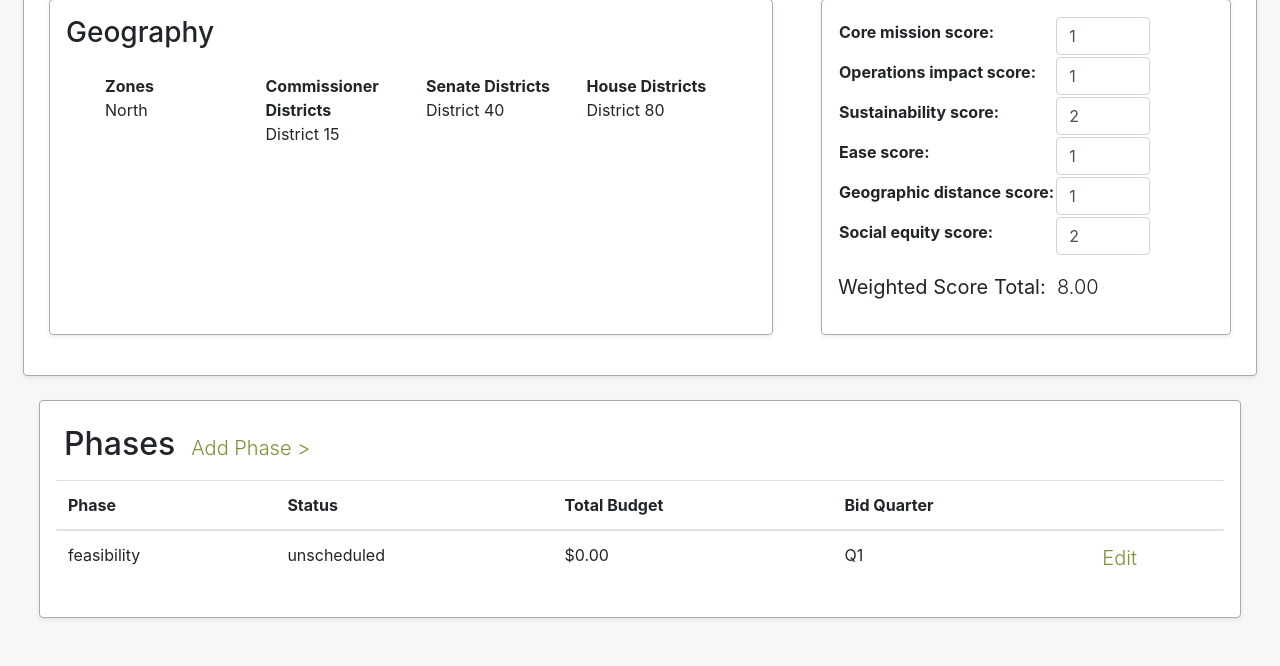
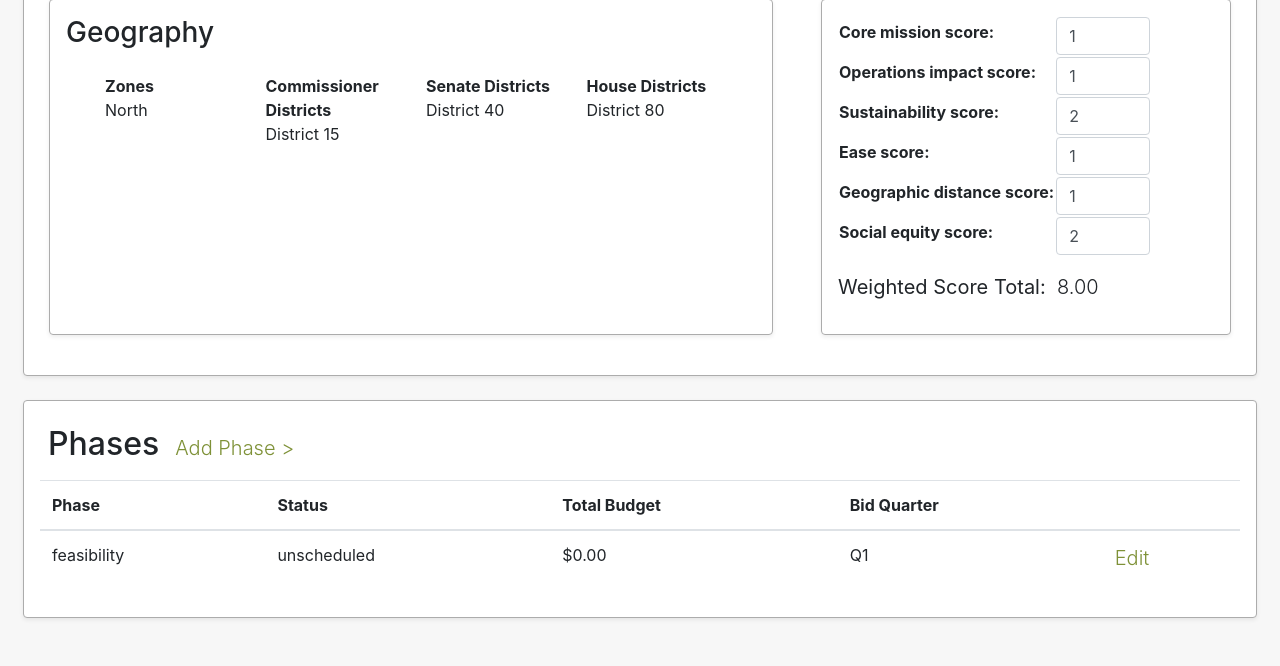
Before and after one commit to fpdcc/ccfp-asset-dashboard, a Django app: page /projects/1/ in a window 1280 px wide. Shown: the part 834-1500 px from the top of the page. Run offline with Django 3.2, Linux system fonts and the light colour scheme; a user stored in the database is signed in; data comes from the database, SQL or seed files in the repository; data that the repository does not hold is empty; parts of the project's set-up code (start-up, migrations or seed data) failed here and were passed over; some libraries are stand-ins or nearby versions.

Commit message:
consistent margins

```diff
--- a/asset_dashboard/templates/asset_dashboard/project_detail.html
+++ b/asset_dashboard/templates/asset_dashboard/project_detail.html
@@ -5,7 +5,7 @@
 {% endblock %}
 
 {% block phase_list %}
-  <div class="m-4 border border-secondary rounded shadow-sm p-3 tab-content card">
+  <div class="my-4 mx-2 border border-secondary rounded shadow-sm p-3 tab-content card">
     <div class="d-flex m-2">
       <h2>Phases</h2>
       <a class="nav-link text-info lead" id="phases" href="{% url 'create-phase'  pk=project.pk %}">Add Phase ></a>
```
